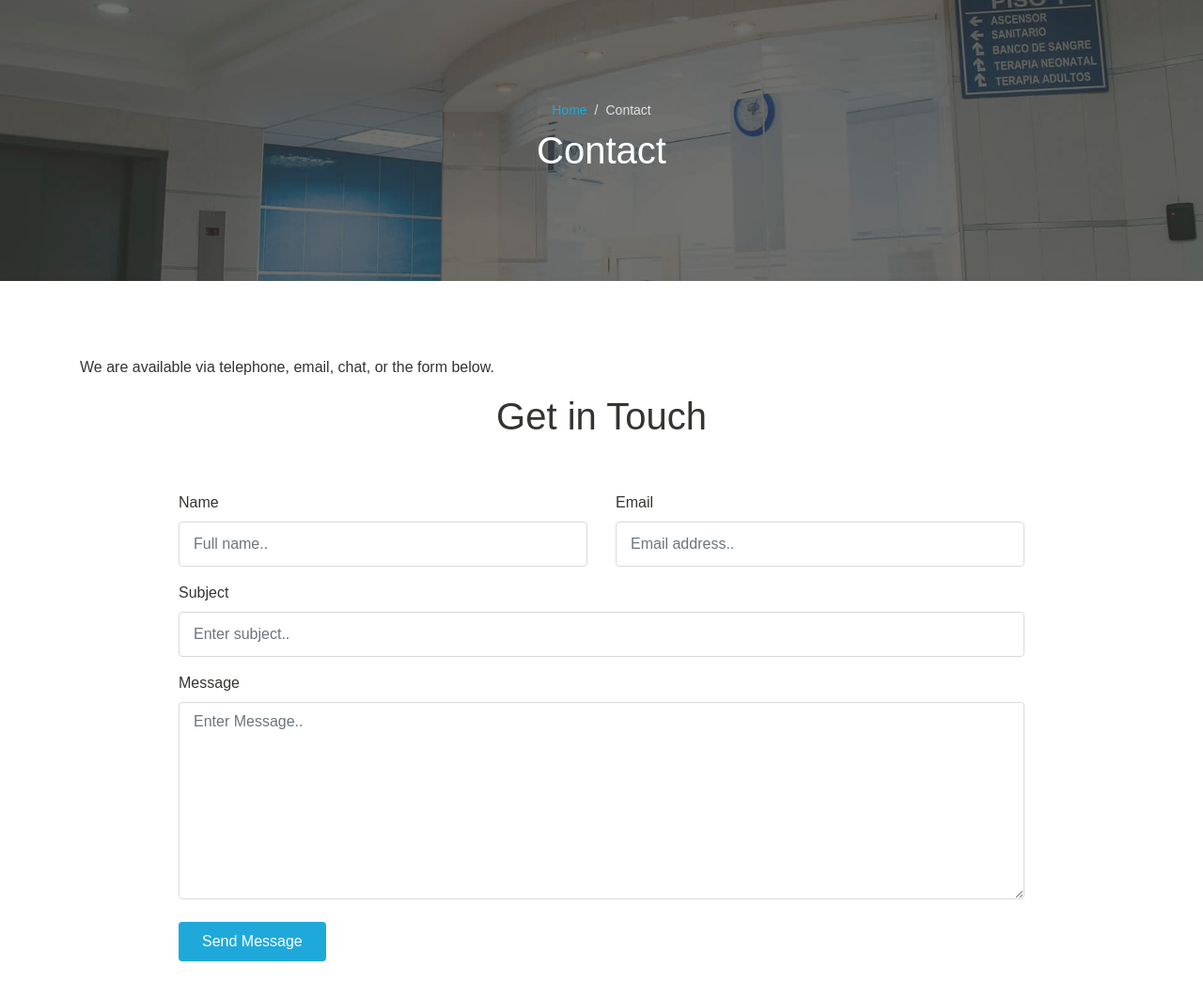
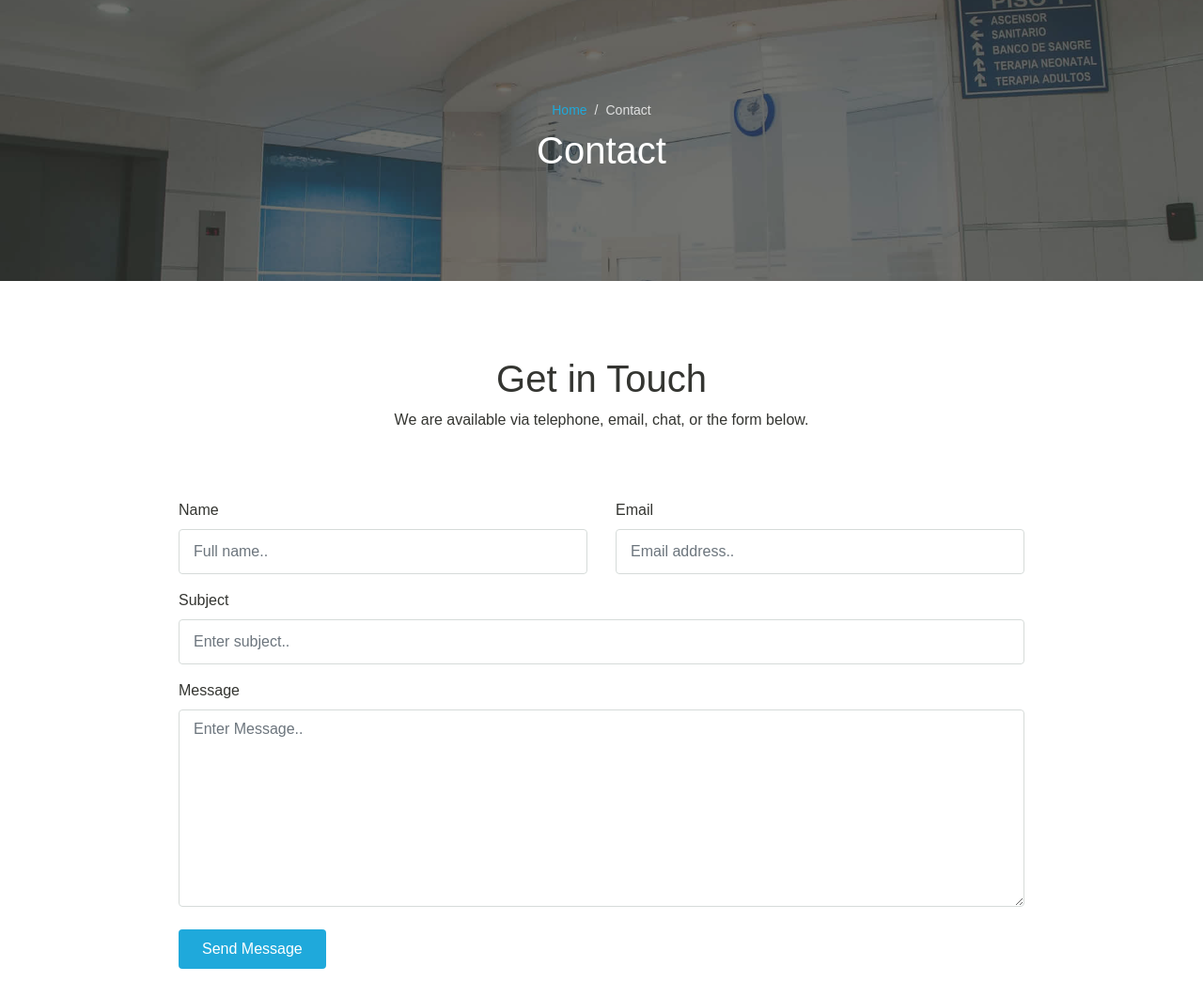
Before and after one commit to DCIT-208-ANALYTICA/sinel_web, a Django app: page /contact in a window 1280 px wide. Shown: the part 124-1169 px from the top of the page at 94% size. Run offline with Django 3.2, Linux system fonts and the light colour scheme; some libraries are stand-ins or nearby versions; some web fonts are replaced.

Commit message:
contact page text fixed

```diff
--- a/website/templates/website/contact.html
+++ b/website/templates/website/contact.html
@@ -22,9 +22,9 @@
 
   <div class="page-section">
     <div class="container">
-      <p class="wow fadeInDown animated">We are available via telephone, email, chat, or the form below.</p>
       <h1 class="text-center wow fadeInUp">Get in Touch</h1>
-
+      <div class="row justify-content-center">
+        <p class="wow fadeInDown animated">We are available via telephone, email, chat, or the form below.</p>
       <form class="contact-form mt-5">
         <div class="row mb-3">
           <div class="col-sm-6 py-2 wow fadeInLeft">
```
